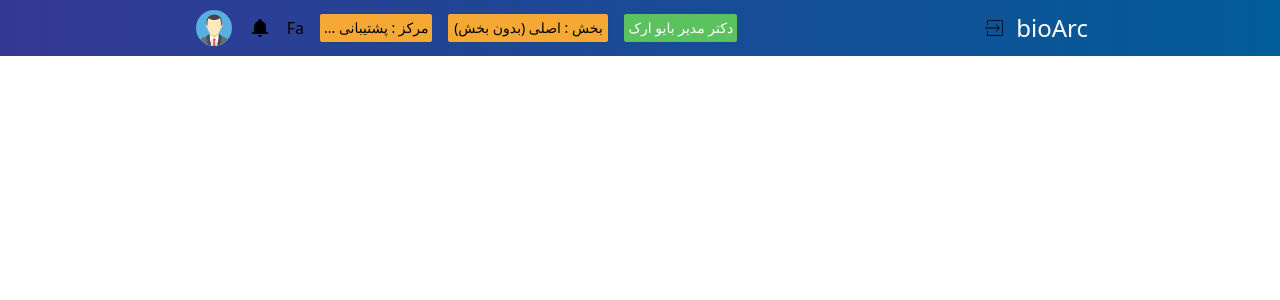
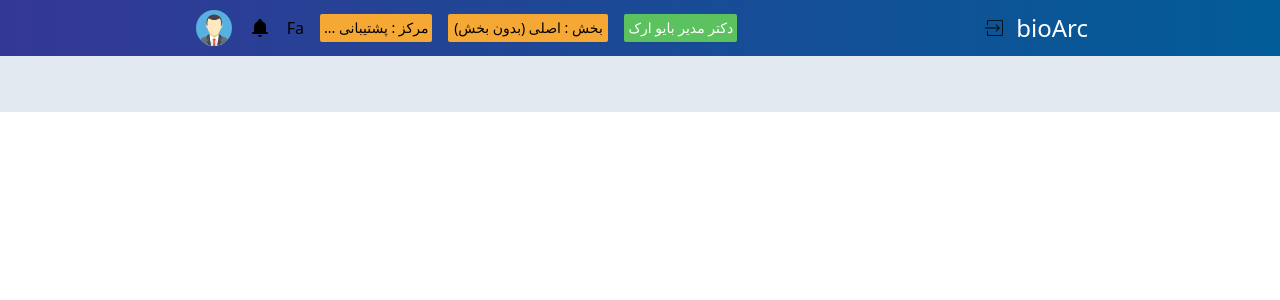
Before and after one commit to nimarhmti/bioarkChallenge, a React (Vite) app in the folder bioark-challenge/: page / in a window 1280 px wide. Shown: the top 300 px of the page. Built offline with nearby package versions, Linux system fonts and the light colour scheme.

Commit message:
header added

```diff
--- a/bioark-challenge/src/App.tsx
+++ b/bioark-challenge/src/App.tsx
@@ -1,9 +1,11 @@
+import { Header } from "./components/ui/header/Header";
 import { Navbar } from "./components/ui/nav/navbar";
 
 function App() {
   return (
-    <main className="h-screen ">
+    <main className="h-screen relative">
       <Navbar />
+      <Header />
     </main>
   );
 }
--- a/bioark-challenge/src/Styles/globalStyle.css
+++ b/bioark-challenge/src/Styles/globalStyle.css
@@ -17,7 +17,7 @@ li {
 }
 
 .nav {
-  @apply h-14 w-full px-2 lg:px-20 xl:px-48 bg-gradient-to-r from-secondary to-nav fixed left-0 top-0;
+  @apply h-14 w-full px-2 lg:px-20 xl:px-48 bg-gradient-to-r from-secondary to-nav fixed left-0 top-0 z-[1500];
 }
 
 .btn {
@@ -35,7 +35,7 @@ li {
   @apply h-full flex items-center hover:bg-dark-hover cursor-pointer px-1;
 }
 .dropDownList {
-  @apply absolute block w-72  z-10  left-1 top-12 bg-white p-2 shadow-md rounded-sm mb-2;
+  @apply absolute block w-72  z-40  left-1 top-12 bg-white p-2 shadow-md rounded-sm mb-2;
 }
 .dropDownItem {
   @apply mb-1 w-full text-gray-500 text-sm rounded-sm hover:bg-gray-200 p-2;
--- a/bioark-challenge/src/components/profile/Style.css
+++ b/bioark-challenge/src/components/profile/Style.css
@@ -14,5 +14,5 @@
   @apply mt-2 w-full h-2 rounded-lg bg-slate-300 flex justify-end overflow-hidden;
 }
 .dropdonw {
-  @apply absolute left-1 top-16 w-56 border-2 shadow-md;
+  @apply bg-slate-50 absolute left-1 top-16 w-56 border-2 shadow-md;
 }
--- /dev/null
+++ b/bioark-challenge/src/components/ui/header/Header.tsx
@@ -0,0 +1,7 @@
+import React from "react";
+
+export const Header = () => {
+  return (
+    <div className="absolute top-14 bg-slate-200 w-full h-14 z-[1400]"></div>
+  );
+};
```
